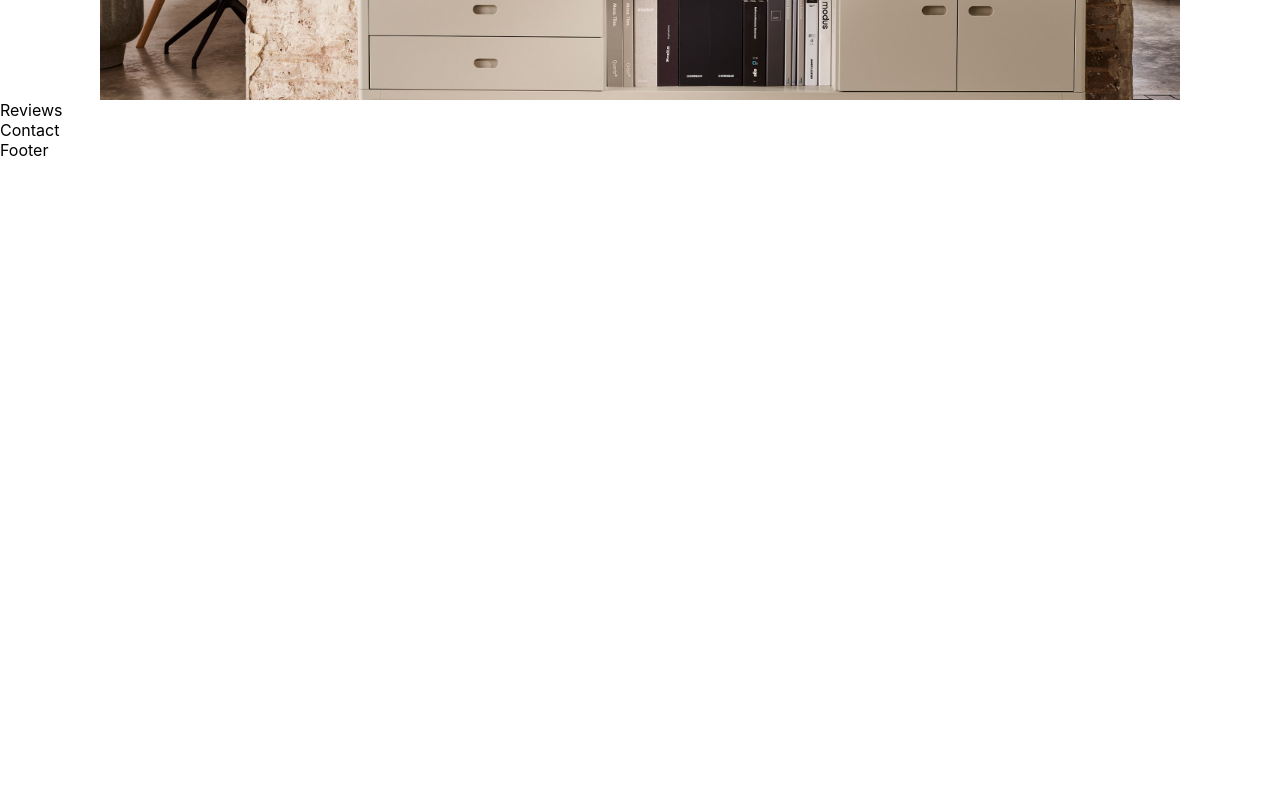
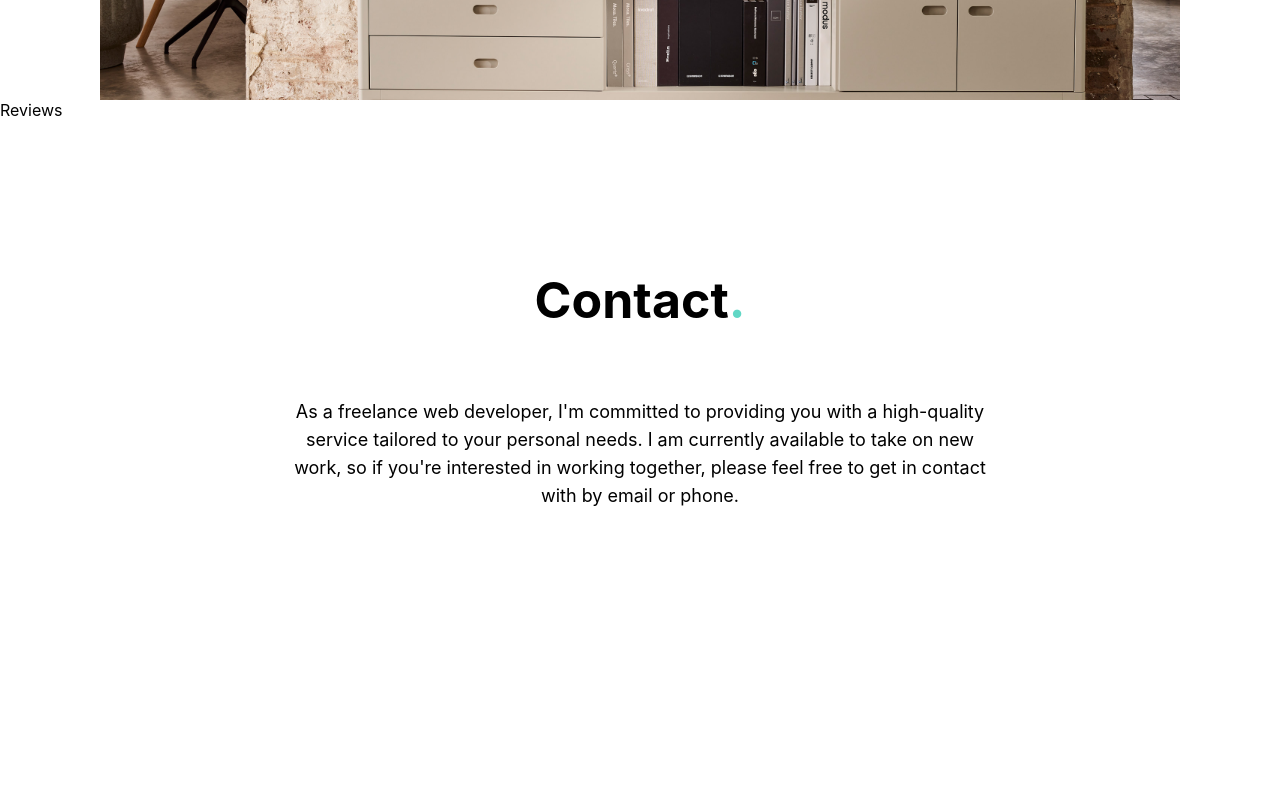
Before and after one commit to leoarthurwall/LW-Website, a React (Create React App) app: page / in a window 1280 px wide. Shown: the part 3440-4240 px from the top of the page. Before the commit the page ends 3600 px from the top, so only its background shows below. Built offline with nearby package versions, Linux system fonts and the light colour scheme.

Commit message:
contact - added placeholder text to work on layout

```diff
--- a/src/Components/Contact/Contact.js
+++ b/src/Components/Contact/Contact.js
@@ -1,9 +1,22 @@
-import React from 'react'
+import React from "react";
+import styles from "./Contact.module.css";
 
 const Contact = () => {
   return (
-    <div>Contact</div>
-  )
-}
+    <section className={styles.contact}>
+      <div className={styles.container}>
+        <h2 className={styles.header}>
+          Contact<span className={styles.accent}>.</span>
+        </h2>
+        <p className={styles.text}>
+          As a freelance web developer, I'm committed to providing you with a
+          high-quality service tailored to your personal needs. I am currently
+          available to take on new work, so if you're interested in working
+          together, please feel free to get in contact with by email or phone.
+        </p>
+      </div>
+    </section>
+  );
+};
 
-export default Contact
+export default Contact;
--- /dev/null
+++ b/src/Components/Contact/Contact.module.css
@@ -0,0 +1,33 @@
+.contact {
+    height: 100vh;
+    width: 100%;
+
+    display: flex;
+    justify-content: center;
+    align-items: center;
+    margin-top: 150px;
+  }
+  .container {
+    height: 100%;
+    width: 100%;
+    max-width: 700px;
+    margin: 0 100px;
+
+    display: flex;
+    flex-direction: column;
+    align-items: center;
+
+  }
+  .header {
+    font-size: 50px;
+    margin: 0;
+    padding-bottom: 50px;
+  }
+  .accent {
+    color: var(--accent-color);
+  }
+  .text {
+    font-size: 18px;
+    line-height: 28px;
+    text-align: center;
+  }
```
